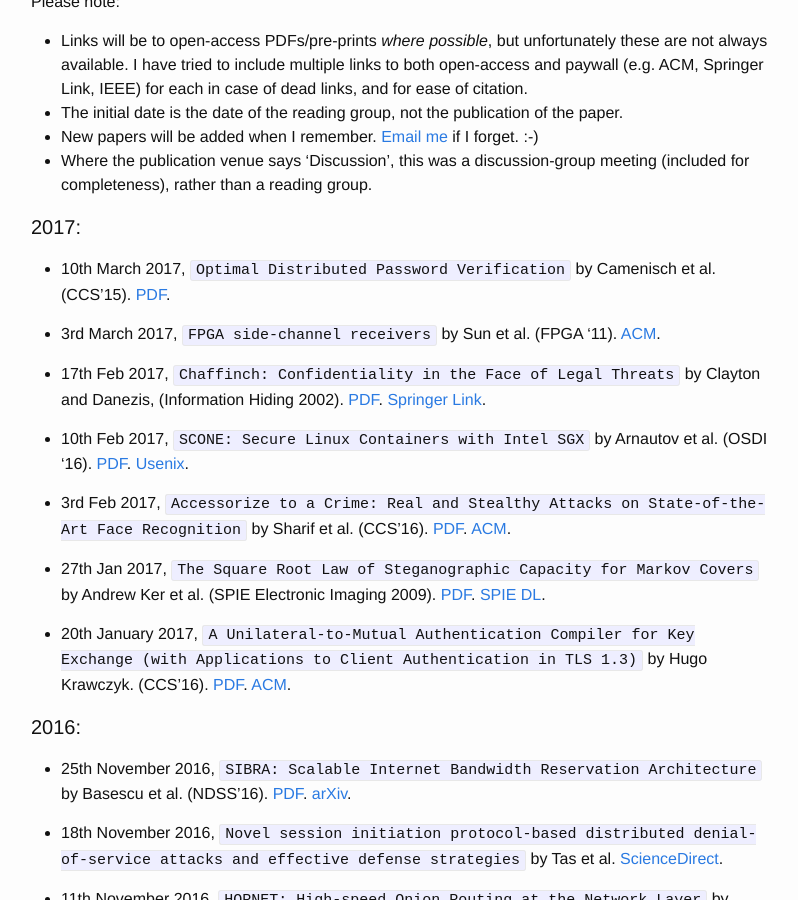
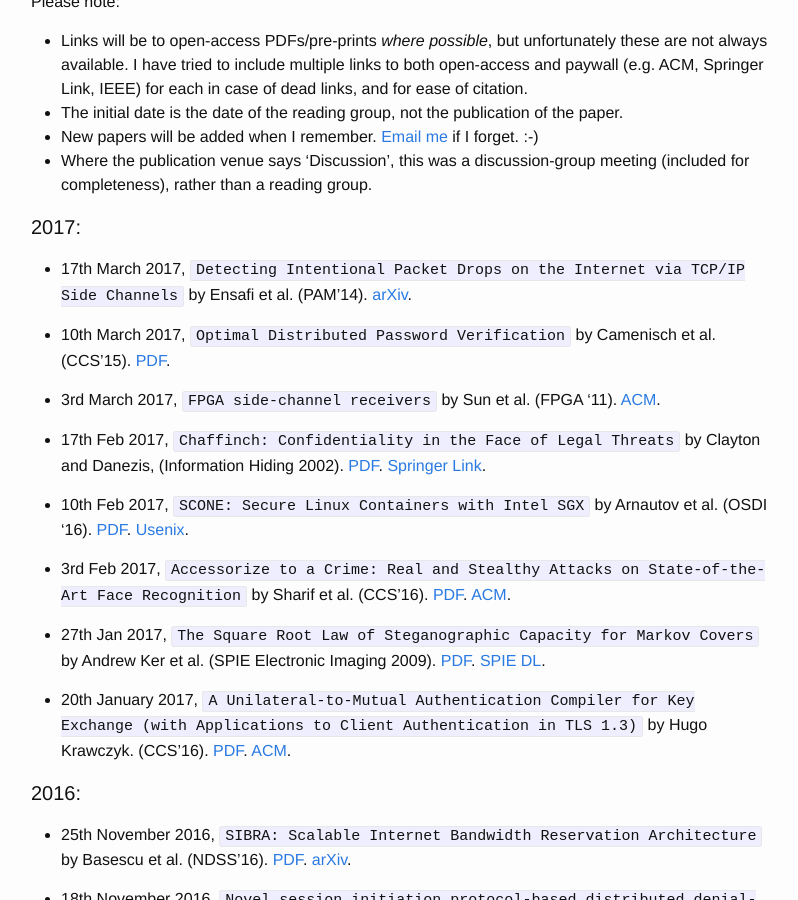
Before and after one commit to mpdehnel/ReadingGroup, a Jekyll site: the page built from index.md, in a window 1280 px wide and 900 px high, scrolled down 513 px. Shown: the whole window, without its empty margins (239-1037 px from the left). Built offline with Jekyll 4.4.1, drawn with Linux system fonts in a browser that asks for light colours.

Commit message:
add ensafi et al

```diff
--- a/index.md
+++ b/index.md
@@ -19,6 +19,8 @@ Please note:
 * Where the publication venue says 'Discussion', this was a discussion-group meeting (included for completeness), rather than a reading group.
 
 #### 2017:
+
+* 17th March 2017, `Detecting Intentional Packet Drops on the Internet via TCP/IP Side Channels` by Ensafi et al. (PAM'14). [arXiv](https://arxiv.org/pdf/1312.5739.pdf).
 
 * 10th March 2017, `Optimal Distributed Password Verification` by Camenisch et al. (CCS'15). [PDF](https://www.zurich.ibm.com/pdf/csc/CCS15_passwords.pdf).
 
```
